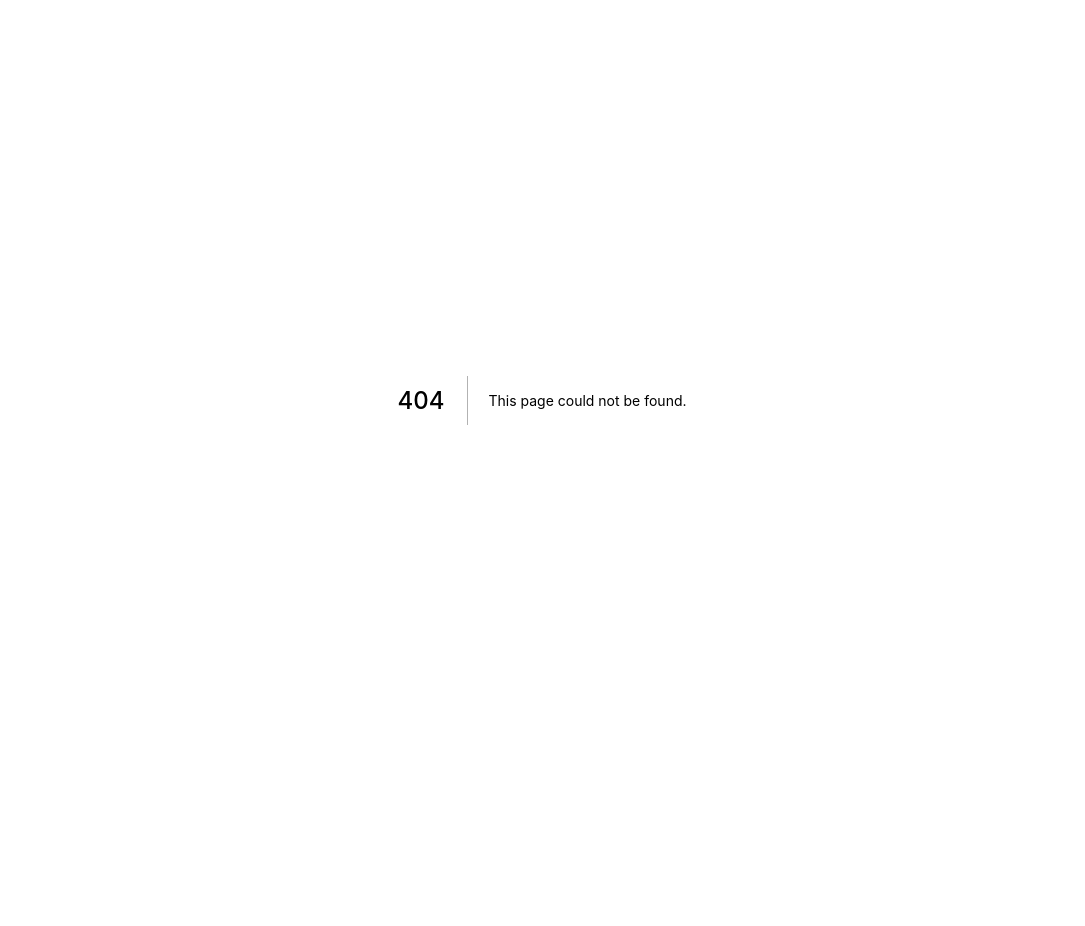
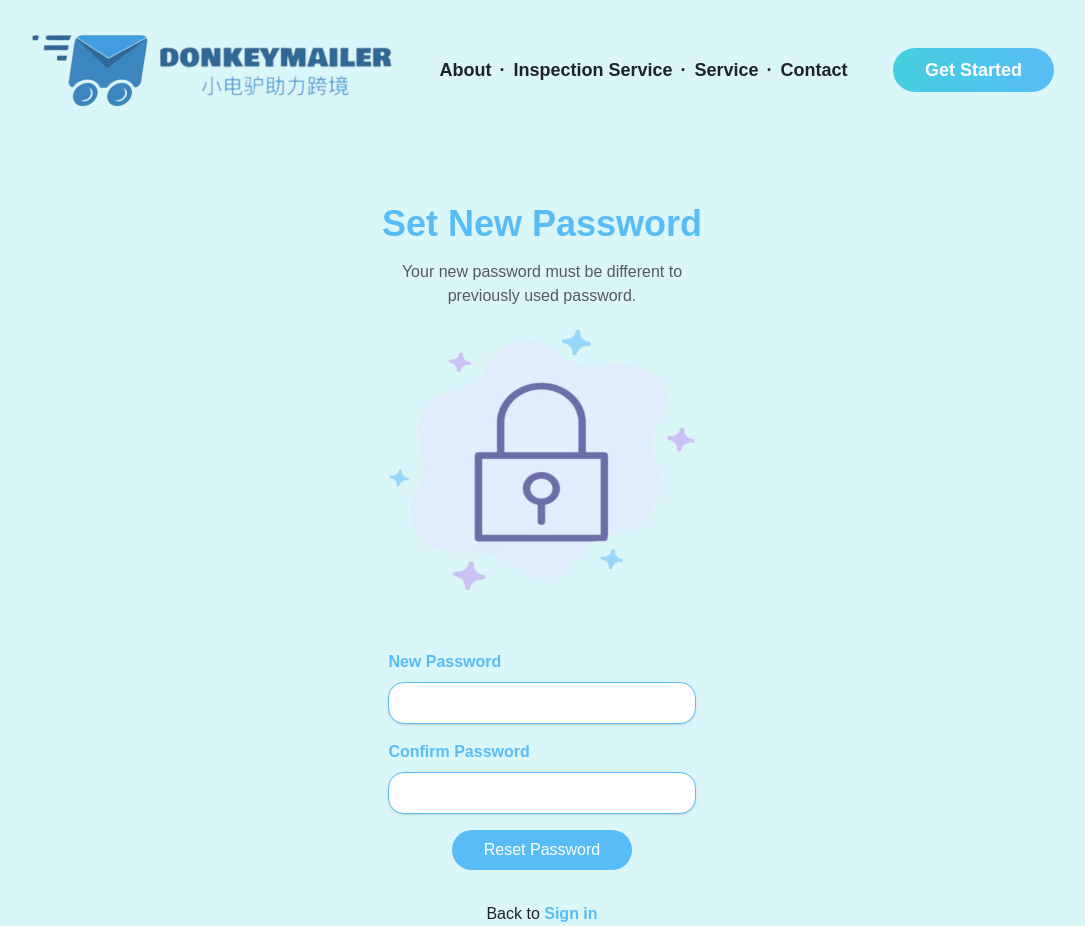
Before and after one commit to CodeHubDevs/donkeymailerwebapp, a Next.js app: page /reset-password in a window 1280 px wide. Before the commit this address had no page. Shown: the whole page, without its empty margins (98-1183 px from the left). Before the commit the page ends 800 px from the top, so only its background shows below. Built offline with nearby package versions, Linux system fonts and the light colour scheme.

Commit message:
Add reset password

```diff
--- /dev/null
+++ b/src/pages/reset-password.tsx
@@ -0,0 +1,80 @@
+import * as yup from 'yup'
+import Link from 'next/link'
+import Image from 'next/image'
+import { useRouter } from 'next/router'
+import React, { useCallback } from 'react'
+import { useForm } from 'react-hook-form'
+import { yupResolver } from '@hookform/resolvers/yup'
+
+import { useResetPassword } from '@/api'
+import FormInput from '@/components/FormInput'
+import Lock from '@/assets/images/Lock.svg'
+import PublicLayout from '@/components/layout/PublicLayout'
+
+const schema = yup.object({
+  email: yup.string().email().required('Required field')
+})
+
+const ResetPassword = () => {
+  const router = useRouter()
+  const query = router.query
+  const { execute, isLoading } = useResetPassword()
+
+  const {
+    register,
+    handleSubmit,
+    formState: { errors }
+  } = useForm({ resolver: yupResolver(schema) })
+
+  const onSubmit = useCallback(
+    async (data: any) => {
+      console.log(data)
+      try {
+        await execute(data)
+      } catch (e) {
+        console.error(e)
+      }
+    },
+    [execute]
+  )
+  console.log(query['id'])
+  return (
+    <PublicLayout isFooter={false}>
+      <div className='mt-16 flex flex-col items-center justify-center gap-4 px-64'>
+        <h2 className='text-4xl font-bold text-primary'>Set New Password</h2>
+        <p className='text-md text-center text-black50'>
+          Your new password must be different to <br />
+          previously used password.
+        </p>
+        <Image src={Lock} alt='lock' />
+        <form
+          className='flex w-2/5 flex-col items-center justify-center gap-4'
+          onSubmit={handleSubmit(onSubmit)}>
+          <FormInput
+            fieldName='newPassword'
+            label='New Password'
+            type='password'
+            register={register}
+          />
+          <FormInput
+            fieldName='confirmPassword'
+            label='Confirm Password'
+            type='password'
+            register={register}
+          />
+          <button className='rounded-full bg-primary px-8 py-2 text-white'>
+            Reset Password
+          </button>
+        </form>
+        <p className='mt-4'>
+          Back to{' '}
+          <Link href='/signin'>
+            <a className='font-bold text-primary'>Sign in</a>
+          </Link>
+        </p>
+      </div>
+    </PublicLayout>
+  )
+}
+
+export default ResetPassword
```
Also changed, not shown: src/assets/images/lock-icon.png (added).
